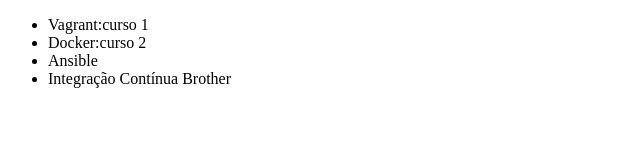
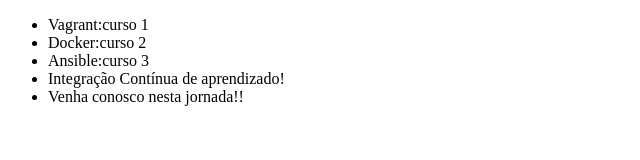
Before and after one commit to zm1hawk/SERVIDOR-GIT, a plain HTML site: page index.html in a window 1280 px wide. Shown: the whole page, without its empty margins (0-640 px from the left). Drawn offline with Linux system fonts and the light colour scheme.

Commit message:
cursos adicionados

```diff
--- a/index.html
+++ b/index.html
@@ -8,8 +8,12 @@
     <ul>
         <li>Vagrant:curso 1</li>
         <li>Docker:curso 2</li>
-        <li>Ansible</li>
-        <li>Integração Contínua Brother</li>
+        <li>Ansible:curso 3</li>
+        <li>Integração Contínua de aprendizado!
+        <li>Venha conosco nesta jornada!!
+
+            </li>
+        </li>
     </ul>
 </body>
 </html>
```
